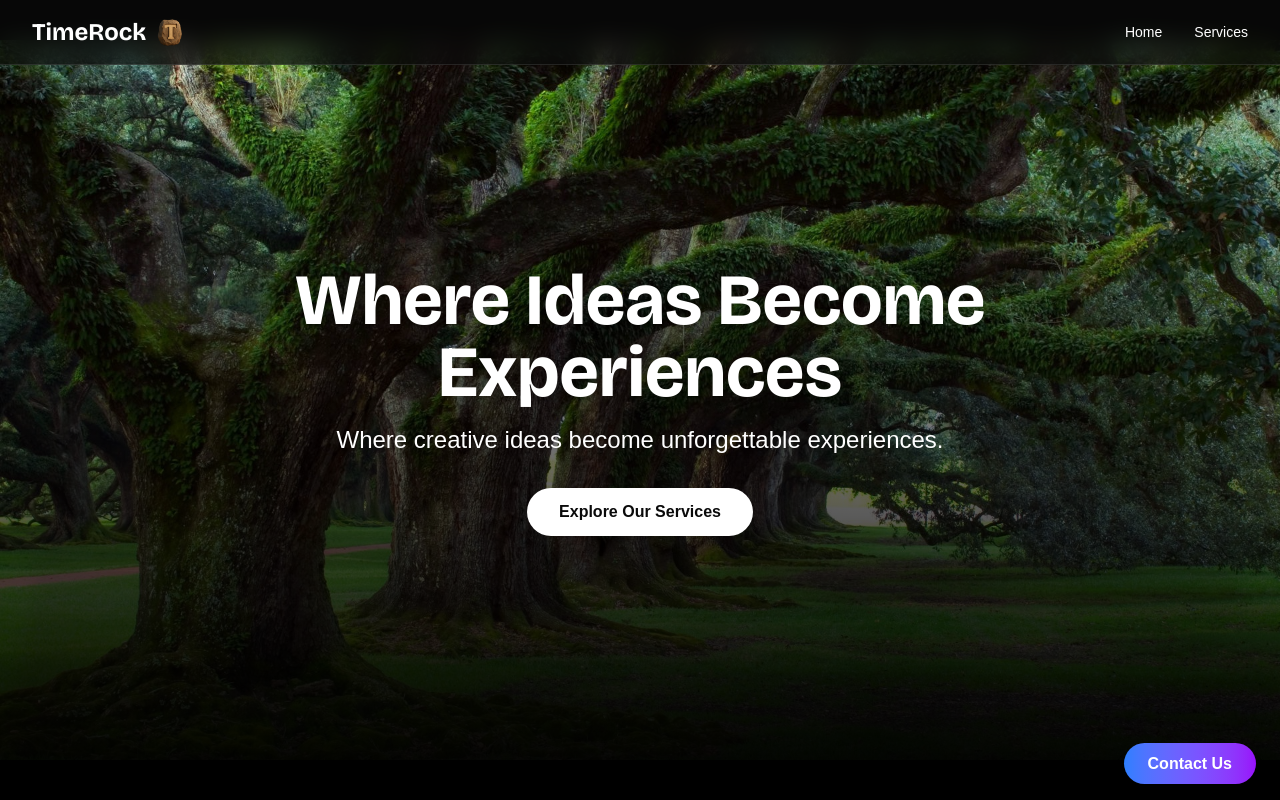
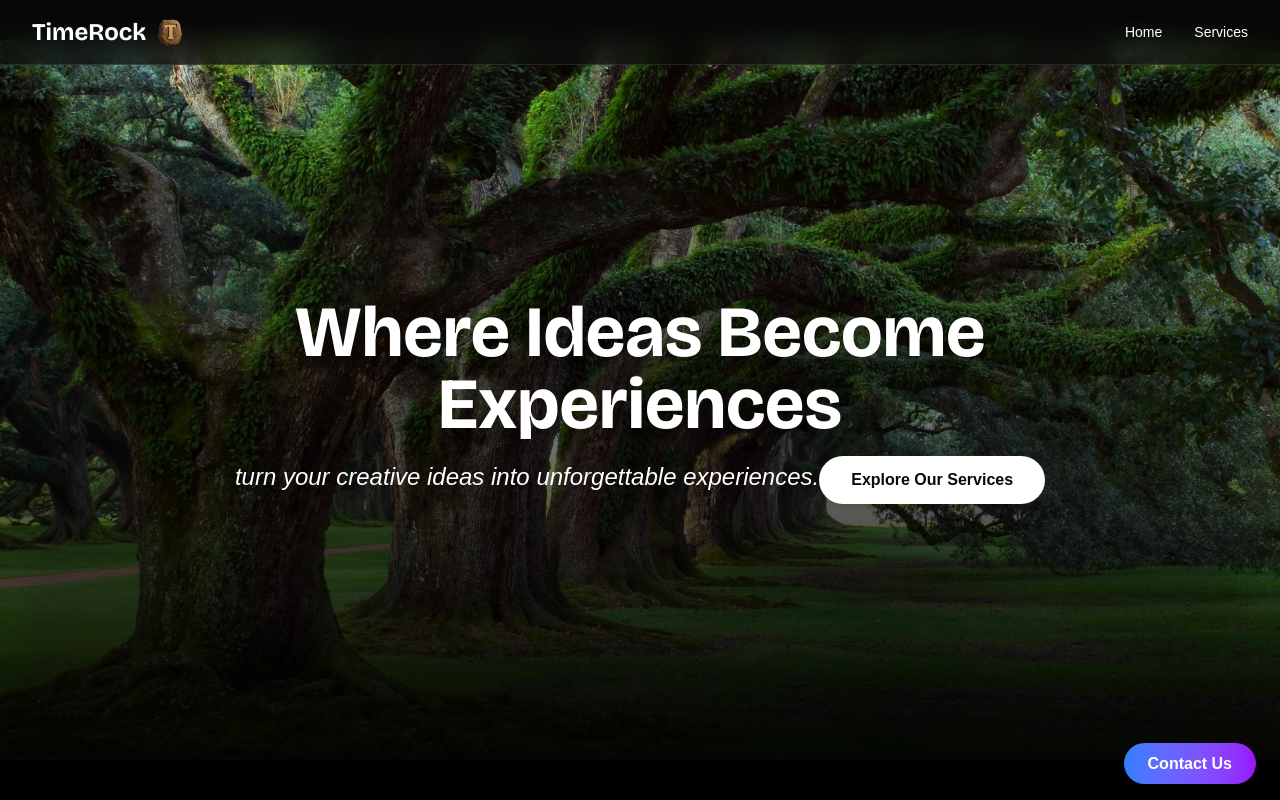
Before and after one commit to ofeoritse-amiteye/TimeRock, a Next.js app: page / in a window 1280 px wide. Shown: the top 800 px of the page. Built offline with nearby package versions, Linux system fonts and the light colour scheme.

Commit message:
ThankYou

```diff
--- a/src/app/page.tsx
+++ b/src/app/page.tsx
@@ -36,9 +36,9 @@ export default function Home() {
           <h1 className="text-4xl sm:text-6xl md:text-7xl font-bold mb-4 animate-fade-in-up drop-shadow-lg font-['Bricolage_Grotesque']">
             Where Ideas Become Experiences
           </h1>
-          <p className="text-lg sm:text-xl md:text-2xl mb-8 font-light max-w-2xl mx-auto animate-fade-in-up animation-delay-300">
-            Where creative ideas become unforgettable experiences.
-          </p>
+          <i className="text-lg sm:text-xl md:text-2xl mb-8 font-light max-w-2xl mx-auto animate-fade-in-up animation-delay-300">
+            turn your creative ideas into unforgettable experiences.
+          </i>
           <a
             href="#services"
             className="inline-block bg-white text-neutral-950 font-semibold py-3 px-8 rounded-full shadow-lg transition-transform transform hover:scale-105 hover:bg-neutral-200 animate-fade-in-up animation-delay-600"
```
